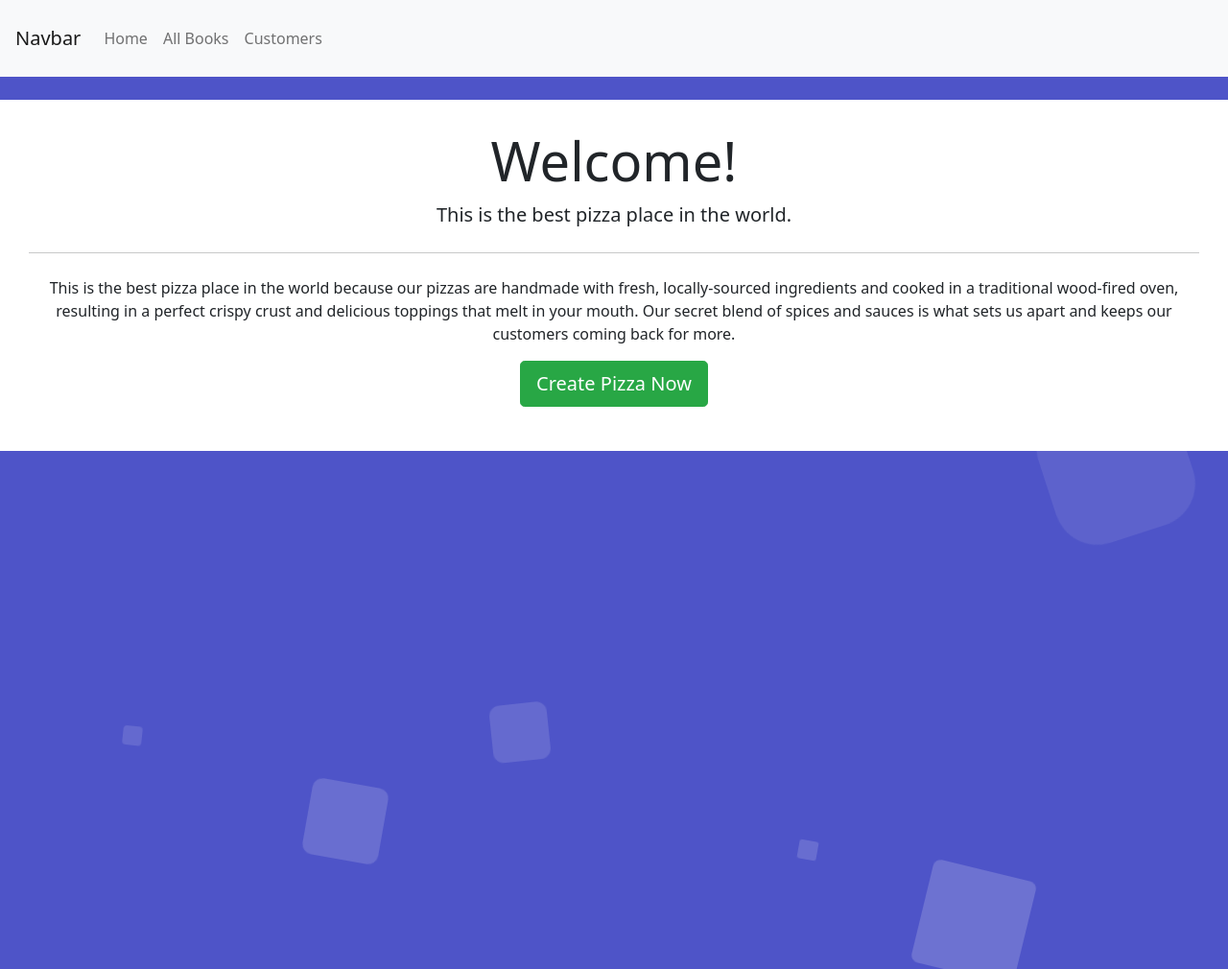
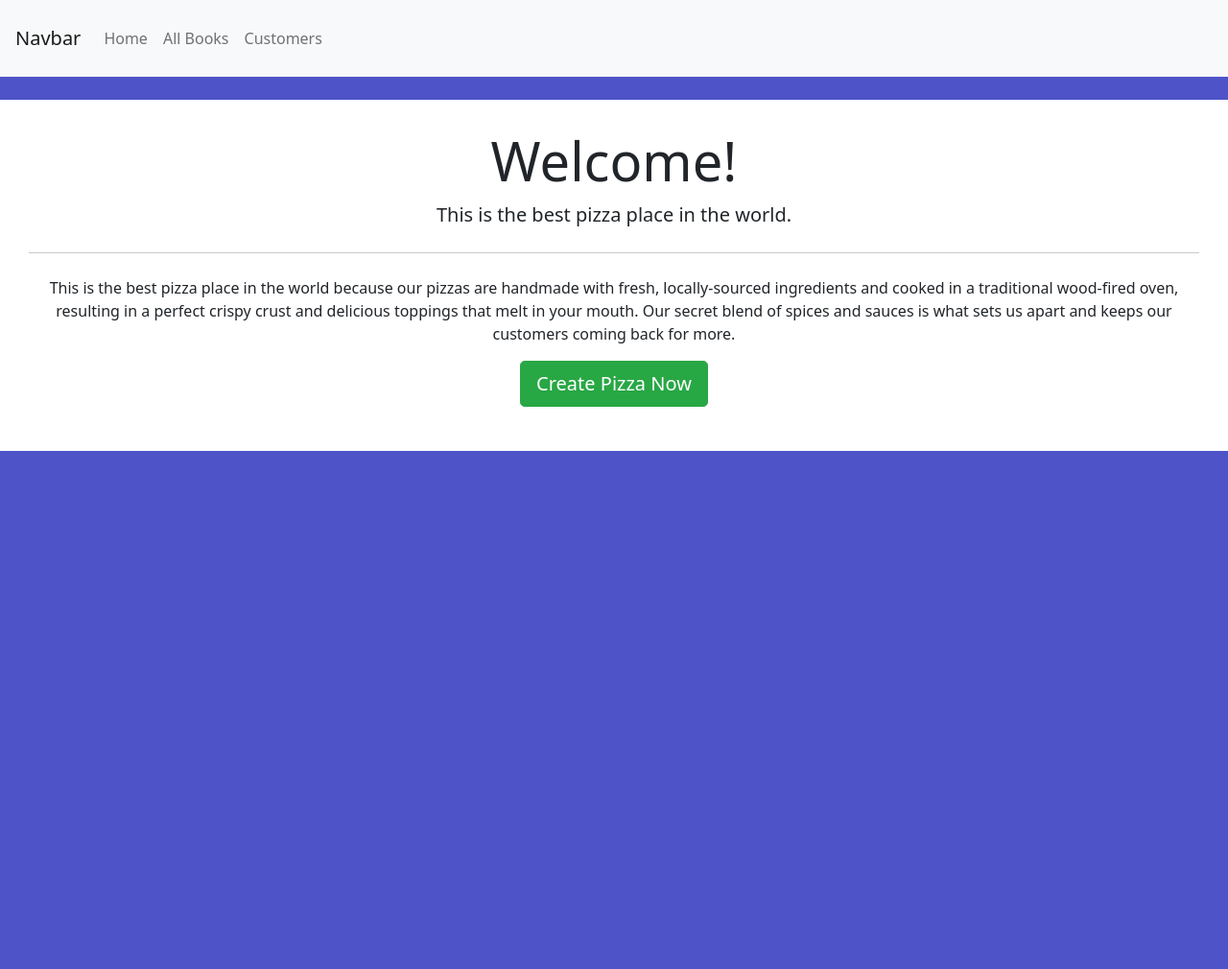
Before and after one commit to fiachragill/Fullstack-Exam-1, a Django app: page / in a window 1280 px wide. Shown: the whole page at 96% size. Run offline with Django 4.2, Linux system fonts and the light colour scheme.

Commit message:
06/03/23 exam

```diff
--- a/Library/app/static/css/style.css
+++ b/Library/app/static/css/style.css
@@ -1,156 +1,4 @@
 @import url('https://fonts.googleapis.com/css?family=Exo:400,700');
-
-*{
-    margin: 0px;
-    padding: 0px;
-    text-align: center;
-}
-
-body{
-    font-family: 'Exo', sans-serif;
-    text-align: center;
-}
-
-
-.context {
-    width: 100%;
-    position: absolute;
-    top:50vh;
-
-}
-
-.context h1{
-    text-align: center;
-    color: #fff;
-    font-size: 50px;
-}
-
-
-.area{
-    background: #4e54c8;
-    background: -webkit-linear-gradient(to left, #8f94fb, #4e54c8);
-    width: 100%;
-    min-height:100vh;
-    text-align: center;
-}
-
-
-
-.circles {
-    position: fixed;
-    top: 0;
-    left: 0;
-    width: 100%;
-    height: 100%;
-    overflow: hidden;
-}
-
-
-.circles li{
-    position: absolute;
-    display: block;
-    list-style: none;
-    width: 20px;
-    height: 20px;
-    background: rgba(255, 255, 255, 0.2);
-    animation: animate 25s linear infinite;
-    bottom: -150px;
-
-}
-
-.circles li:nth-child(1){
-    left: 25%;
-    width: 80px;
-    height: 80px;
-    animation-delay: 0s;
-}
-
-
-.circles li:nth-child(2){
-    left: 10%;
-    width: 20px;
-    height: 20px;
-    animation-delay: 2s;
-    animation-duration: 12s;
-}
-
-.circles li:nth-child(3){
-    left: 70%;
-    width: 20px;
-    height: 20px;
-    animation-delay: 4s;
-}
-
-.circles li:nth-child(4){
-    left: 40%;
-    width: 60px;
-    height: 60px;
-    animation-delay: 0s;
-    animation-duration: 18s;
-}
-
-.circles li:nth-child(5){
-    left: 65%;
-    width: 20px;
-    height: 20px;
-    animation-delay: 0s;
-}
-
-.circles li:nth-child(6){
-    left: 75%;
-    width: 110px;
-    height: 110px;
-    animation-delay: 3s;
-}
-
-.circles li:nth-child(7){
-    left: 35%;
-    width: 150px;
-    height: 150px;
-    animation-delay: 7s;
-}
-
-.circles li:nth-child(8){
-    left: 50%;
-    width: 25px;
-    height: 25px;
-    animation-delay: 15s;
-    animation-duration: 45s;
-}
-
-.circles li:nth-child(9){
-    left: 20%;
-    width: 15px;
-    height: 15px;
-    animation-delay: 2s;
-    animation-duration: 35s;
-}
-
-.circles li:nth-child(10){
-    left: 85%;
-    width: 150px;
-    height: 150px;
-    animation-delay: 0s;
-    animation-duration: 11s;
-}
-
-
-
-@keyframes animate {
-
-    0%{
-        transform: translateY(0) rotate(0deg);
-        opacity: 1;
-        border-radius: 0;
-    }
-
-    100%{
-        transform: translateY(-1000px) rotate(720deg);
-        opacity: 0;
-        border-radius: 50%;
-    }
-
-}
 
 .card-container {
   display: flex;
@@ -178,7 +26,7 @@
       flex-direction: column;
     }
   }
-/*  */
+
 form {
   width: 50%;
   margin: 50px auto;
@@ -254,3 +102,11 @@
 background-color: #28a745 !important;
 border-color: #28a745 !important;
 }
+
+.area{
+    background: #4e54c8;
+    background: -webkit-linear-gradient(to left, #8f94fb, #4e54c8);
+    width: 100%;
+    min-height:100vh;
+    text-align: center;
+}
--- a/Library/app/templates/base.html
+++ b/Library/app/templates/base.html
@@ -15,18 +15,6 @@
 	</head>
 	<body>
 	    <div class="area" >
-				<ul class="circles">
-						<li></li>
-						<li></li>
-						<li></li>
-						<li></li>
-						<li></li>
-						<li></li>
-						<li></li>
-						<li></li>
-						<li></li>
-						<li></li>
-				</ul>
 		<script src="https://cdn.jsdelivr.net/npm/@popperjs/core@2.9.2/dist/umd/popper.min.js" integrity="sha384-IQsoLXl5PILFhosVNubq5LC7Qb9DXgDA9i+tQ8Zj3iwWAwPtgFTxbJ8NT4GN1R8p" crossorigin="anonymous"></script>
 		<script src="https://cdn.jsdelivr.net/npm/bootstrap@5.0.2/dist/js/bootstrap.min.js" integrity="sha384-cVKIPhGWiC2Al4u+LWgxfKTRIcfu0JTxR+EQDz/bgldoEyl4H0zUF0QKbrJ0EcQF" crossorigin="anonymous"></script>
 
```
Also changed, not shown: Library/db.sqlite3. Lines whose indentation alone changed are shown as unchanged.
